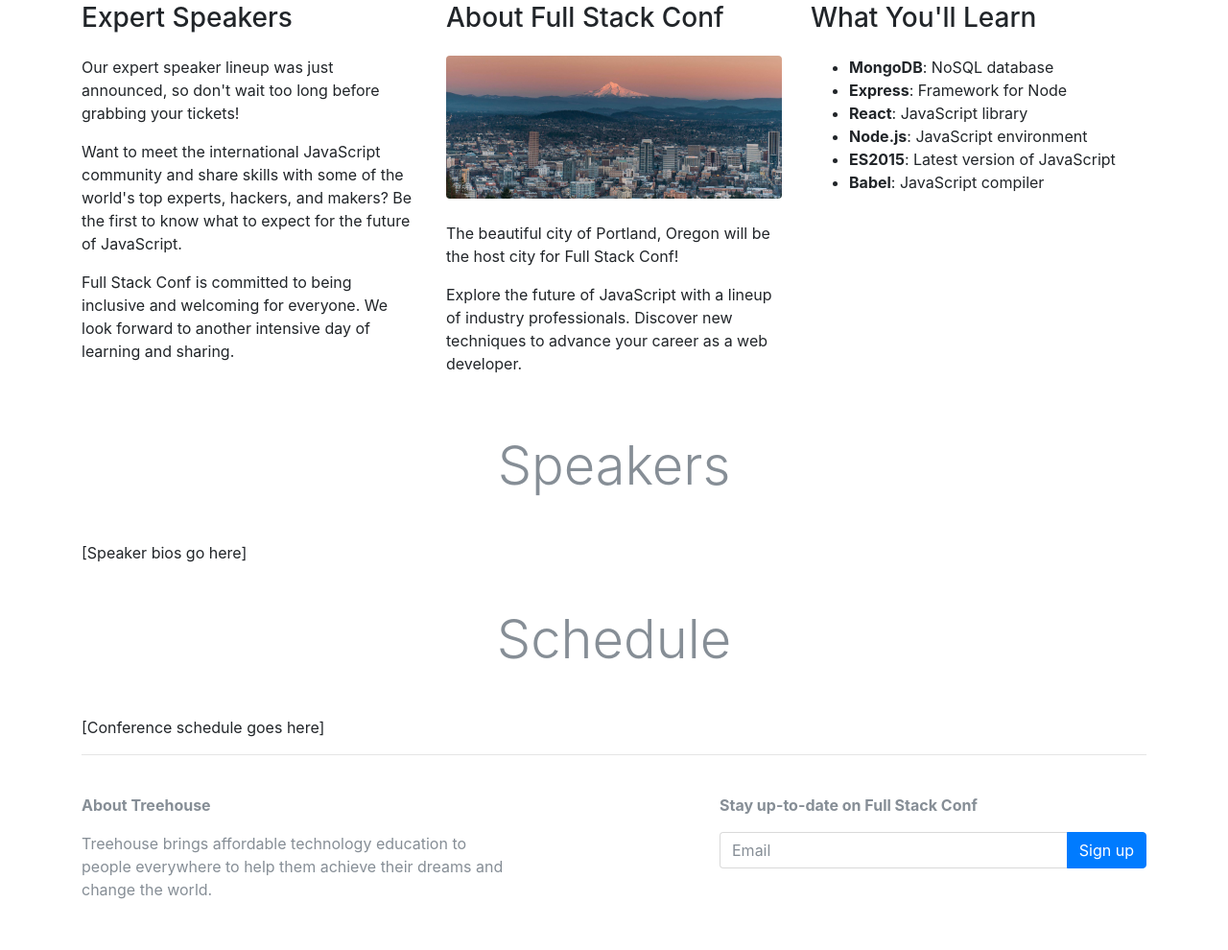
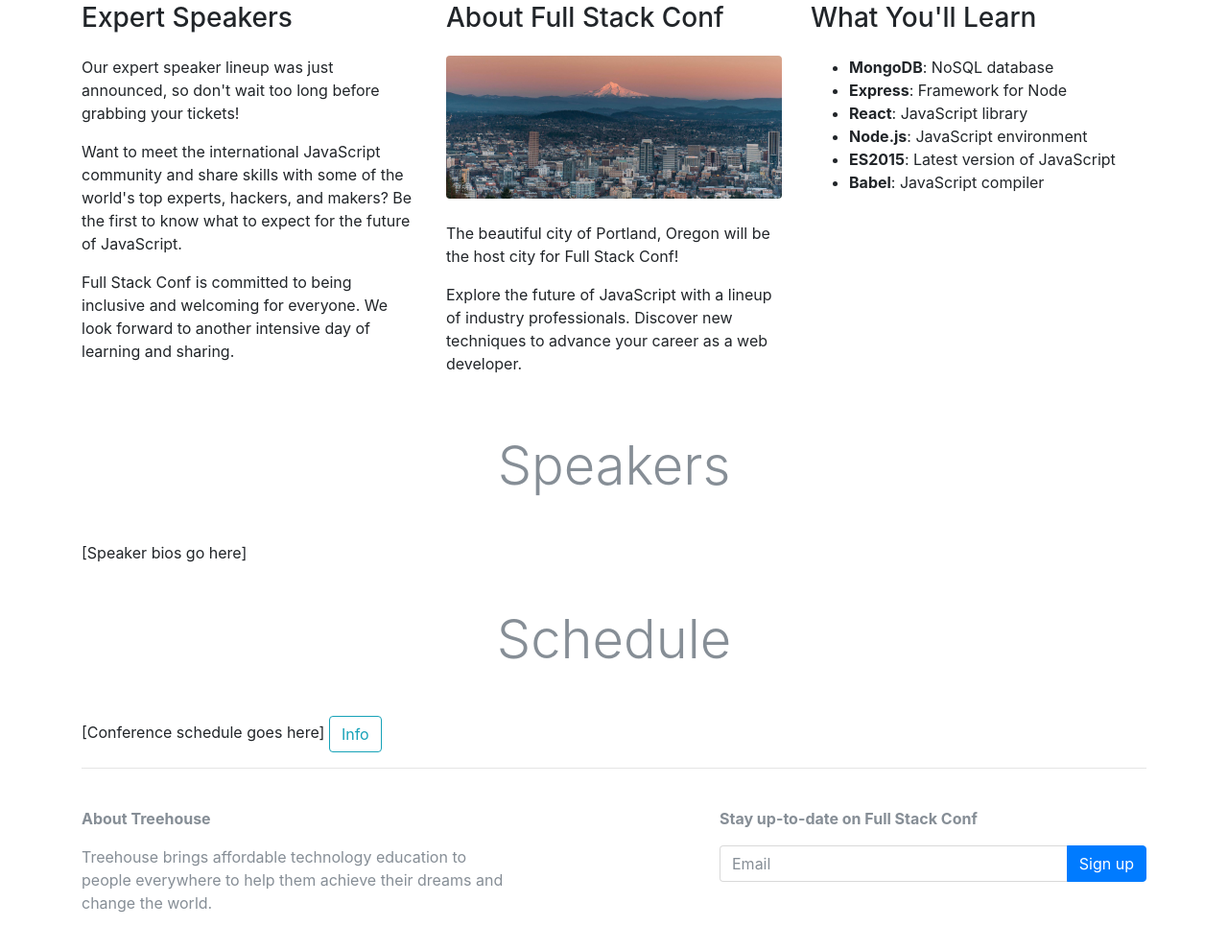
Before and after one commit to elijahpereira/Tech-Conference-Website-With-Bootstrap, a plain HTML site: page index.html in a window 1280 px wide. Shown: the part 380-1370 px from the top of the page at 96% size. Drawn offline with nearby package versions, Linux system fonts and the light colour scheme.

Commit message:
updated buttons

```diff
--- a/index.html
+++ b/index.html
@@ -70,6 +70,10 @@
       <h1 class="display-4 text-center my-5 text-muted" href="#schedule">Schedule</h1>
       [Conference schedule goes here]
       <!-- /schedule-->
+      <!-- callout button-->
+      <button type="buitton" class="btn btn-outline-info">Info</button>
+
+      <!-- /callout button-->
       <!-- signup form -->
       <hr>
       <div class="row py-4 text-muted">
```
